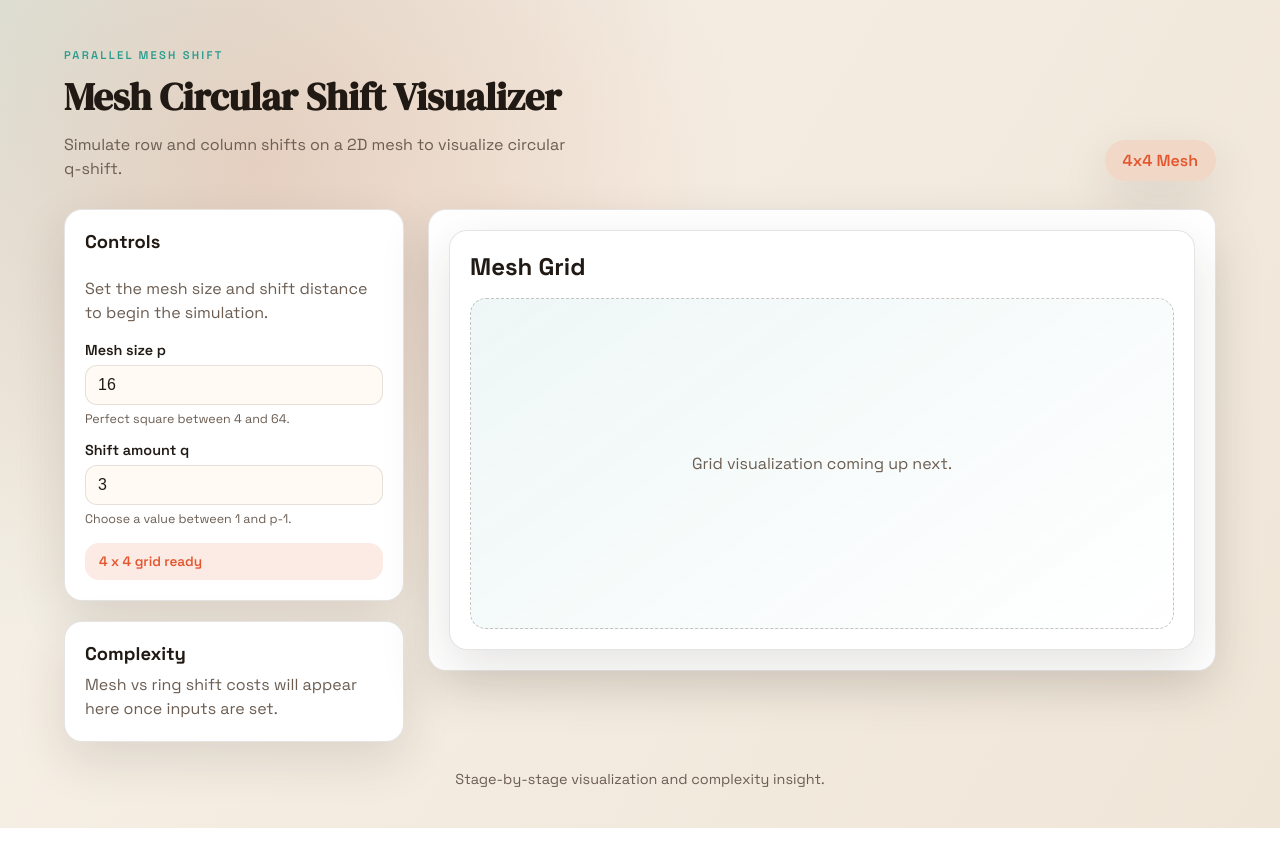
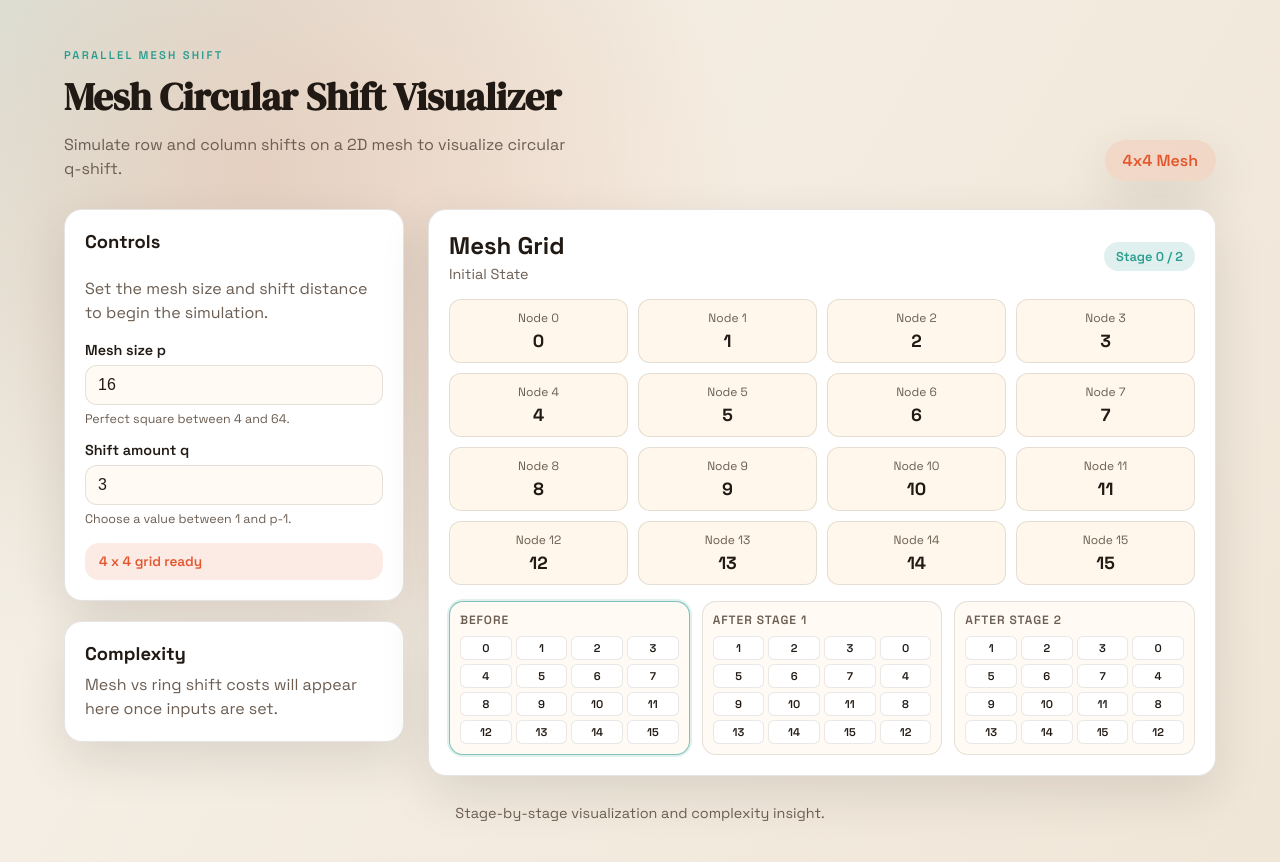
Before and after one commit to RudhanLodhi/Mesh-Shift-Visualizer, a React (Vite) app: page / in a window 1280 px wide. Before the commit the page ends 828 px from the top, so only its background shows below. Built offline with nearby package versions, Linux system fonts and the light colour scheme.

Commit message:
feat: render mesh grid states

```diff
--- a/src/App.jsx
+++ b/src/App.jsx
@@ -88,9 +88,7 @@ function App() {
           />
           <ComplexityPanel />
         </section>
-        <section className="mesh-panel">
-          <MeshGrid stage={stage} shiftData={shiftData} inputsValid={inputsValid} />
-        </section>
+        <MeshGrid stage={stage} shiftData={shiftData} inputsValid={inputsValid} />
       </main>
 
       <footer className="app-footer">
--- a/src/components/MeshGrid.jsx
+++ b/src/components/MeshGrid.jsx
@@ -1,8 +1,62 @@
-function MeshGrid() {
+const stageLabels = ['Initial State', 'Stage 1 (Row Shift)', 'Stage 2 (Column Shift)'];
+const snapshotLabels = ['Before', 'After Stage 1', 'After Stage 2'];
+
+function MeshGrid({ stage, shiftData, inputsValid }) {
+  if (!inputsValid || !shiftData) {
+    return (
+      <section className="mesh-panel">
+        <h2>Mesh Grid</h2>
+        <div className="mesh-placeholder">Enter valid p and q to render the mesh.</div>
+      </section>
+    );
+  }
+
+  const stageIndex = Math.min(Math.max(stage, 0), 2);
+  const stageSets = [shiftData.initial, shiftData.afterRow, shiftData.afterColumn];
+  const currentData = stageSets[stageIndex];
+
   return (
     <section className="mesh-panel">
-      <h2>Mesh Grid</h2>
-      <div className="mesh-placeholder">Grid visualization coming up next.</div>
+      <div className="mesh-header">
+        <div>
+          <h2>Mesh Grid</h2>
+          <p>{stageLabels[stageIndex]}</p>
+        </div>
+        <div className="mesh-stage-pill">Stage {stageIndex} / 2</div>
+      </div>
+
+      <div
+        className="mesh-grid"
+        style={{ gridTemplateColumns: `repeat(${shiftData.size}, minmax(0, 1fr))` }}
+      >
+        {currentData.map((value, index) => (
+          <div className="mesh-node" key={index}>
+            <span className="node-index">Node {index}</span>
+            <span className="node-data">{value}</span>
+          </div>
+        ))}
+      </div>
+
+      <div className="mesh-snapshots">
+        {stageSets.map((dataSet, index) => (
+          <div
+            className={`mesh-snapshot${index === stageIndex ? ' active' : ''}`}
+            key={snapshotLabels[index]}
+          >
+            <div className="snapshot-title">{snapshotLabels[index]}</div>
+            <div
+              className="snapshot-grid"
+              style={{ gridTemplateColumns: `repeat(${shiftData.size}, minmax(0, 1fr))` }}
+            >
+              {dataSet.map((value, cellIndex) => (
+                <div className="snapshot-cell" key={cellIndex}>
+                  {value}
+                </div>
+              ))}
+            </div>
+          </div>
+        ))}
+      </div>
     </section>
   );
 }
--- a/src/index.css
+++ b/src/index.css
@@ -181,6 +181,108 @@ h1 {
   gap: 16px;
 }
 
+.mesh-header {
+  display: flex;
+  justify-content: space-between;
+  align-items: center;
+  gap: 16px;
+  flex-wrap: wrap;
+}
+
+.mesh-header p {
+  color: var(--muted);
+  font-size: 0.9rem;
+  margin-top: 4px;
+}
+
+.mesh-stage-pill {
+  background: rgba(42, 157, 143, 0.15);
+  color: var(--accent-2);
+  padding: 6px 12px;
+  border-radius: 999px;
+  font-size: 0.8rem;
+  font-weight: 600;
+}
+
+.mesh-grid {
+  display: grid;
+  gap: 10px;
+}
+
+.mesh-node {
+  background: #fff7eb;
+  border: 1px solid var(--panel-border);
+  border-radius: 12px;
+  padding: 10px;
+  min-height: 64px;
+  display: flex;
+  flex-direction: column;
+  justify-content: center;
+  gap: 4px;
+  text-align: center;
+  transition: transform 0.2s ease, box-shadow 0.2s ease;
+}
+
+.mesh-node:hover {
+  transform: translateY(-2px);
+  box-shadow: 0 12px 24px rgba(44, 34, 24, 0.12);
+}
+
+.node-index {
+  font-size: 0.75rem;
+  color: var(--muted);
+}
+
+.node-data {
+  font-size: 1.1rem;
+  font-weight: 700;
+  color: var(--ink);
+}
+
+.mesh-snapshots {
+  display: grid;
+  grid-template-columns: repeat(auto-fit, minmax(140px, 1fr));
+  gap: 12px;
+}
+
+.mesh-snapshot {
+  background: #fffaf3;
+  border: 1px solid var(--panel-border);
+  border-radius: 14px;
+  padding: 10px;
+  display: flex;
+  flex-direction: column;
+  gap: 8px;
+}
+
+.mesh-snapshot.active {
+  border-color: rgba(42, 157, 143, 0.6);
+  box-shadow: 0 0 0 2px rgba(42, 157, 143, 0.15);
+}
+
+.snapshot-title {
+  font-size: 0.75rem;
+  font-weight: 600;
+  color: var(--muted);
+  text-transform: uppercase;
+  letter-spacing: 0.08em;
+}
+
+.snapshot-grid {
+  display: grid;
+  gap: 4px;
+}
+
+.snapshot-cell {
+  background: #ffffff;
+  border-radius: 6px;
+  padding: 4px 0;
+  text-align: center;
+  font-size: 0.7rem;
+  font-weight: 600;
+  border: 1px solid rgba(49, 35, 27, 0.1);
+}
+
 .mesh-placeholder {
   flex: 1;
   border-radius: 16px;
```
